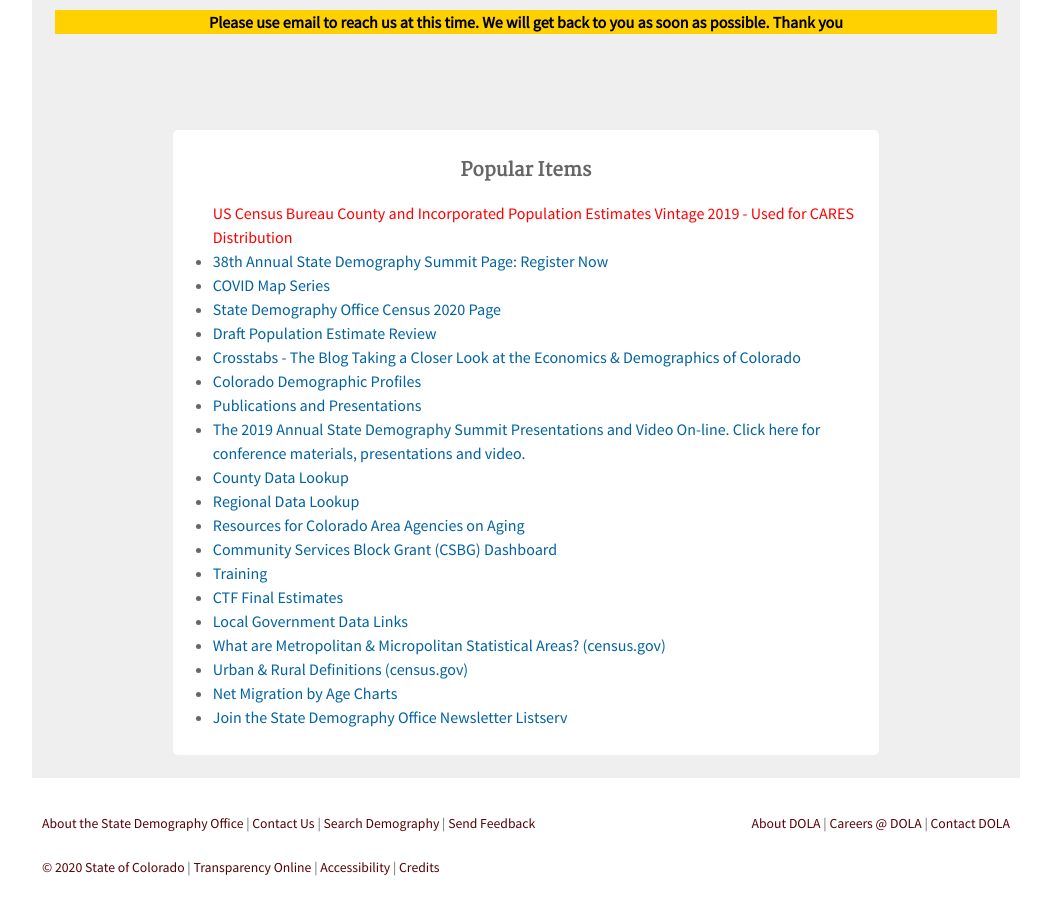
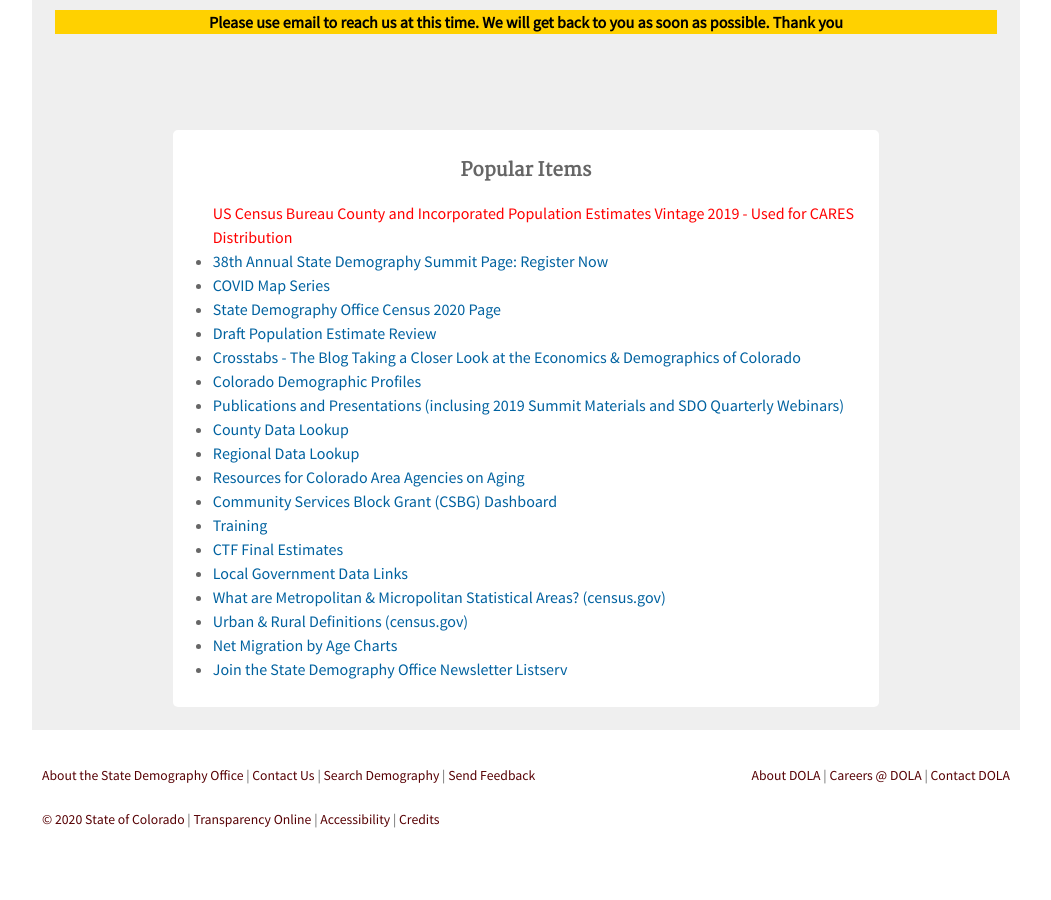
Before and after one commit to TBleess/Website_New, a Jekyll site: the page built from pages/0_Homepage_and_Footer_Links/index.md, in a window 1280 px wide and 900 px high, scrolled down 628 px. Shown: the whole window, without its empty margins (114-1165 px from the left). Built offline with Jekyll 4.4.1, drawn with Linux system fonts in a browser that asks for light colours; after the commit the page ends 1480 px from its top, so only the background shows below that.

Commit message:
Update infobox.yml

```diff
--- a/_data/infobox.yml
+++ b/_data/infobox.yml
@@ -14,9 +14,7 @@
   url: "/crosstabs/"
 - name: "Colorado Demographic Profiles"
   url: "/colorado-demographic-profiles/"
-- name: "Publications and Presentations"
-  url: "/demography/publications-and-presentations#publications-and-presentations"
-- name: "The 2019 Annual State Demography Summit Presentations and Video  On-line.  Click here for conference materials, presentations and video."
+- name: "Publications and Presentations (inclusing 2019 Summit Materials and SDO Quarterly Webinars)"
   url: "/demography/publications-and-presentations#publications-and-presentations"
 - name: "County Data Lookup"
   url: "population/data/county-data-lookup/"
@@ -27,7 +25,7 @@
 - name: "Community Services Block Grant (CSBG) Dashboard"
   url: "https://gis.dola.colorado.gov/apps/CSBG/"
 - name: "Training"
-  url: "/demography/training#training"
+  url: "/demography/publications-and-presentations#publications-and-presentations"
 - name: "CTF Final Estimates"
   url: "https://drive.google.com/file/d/1ngrYkRDvG8e5XKCIXTsDHeRiGZzPrWOF/view"
 - name: "Local Government Data Links"
```
